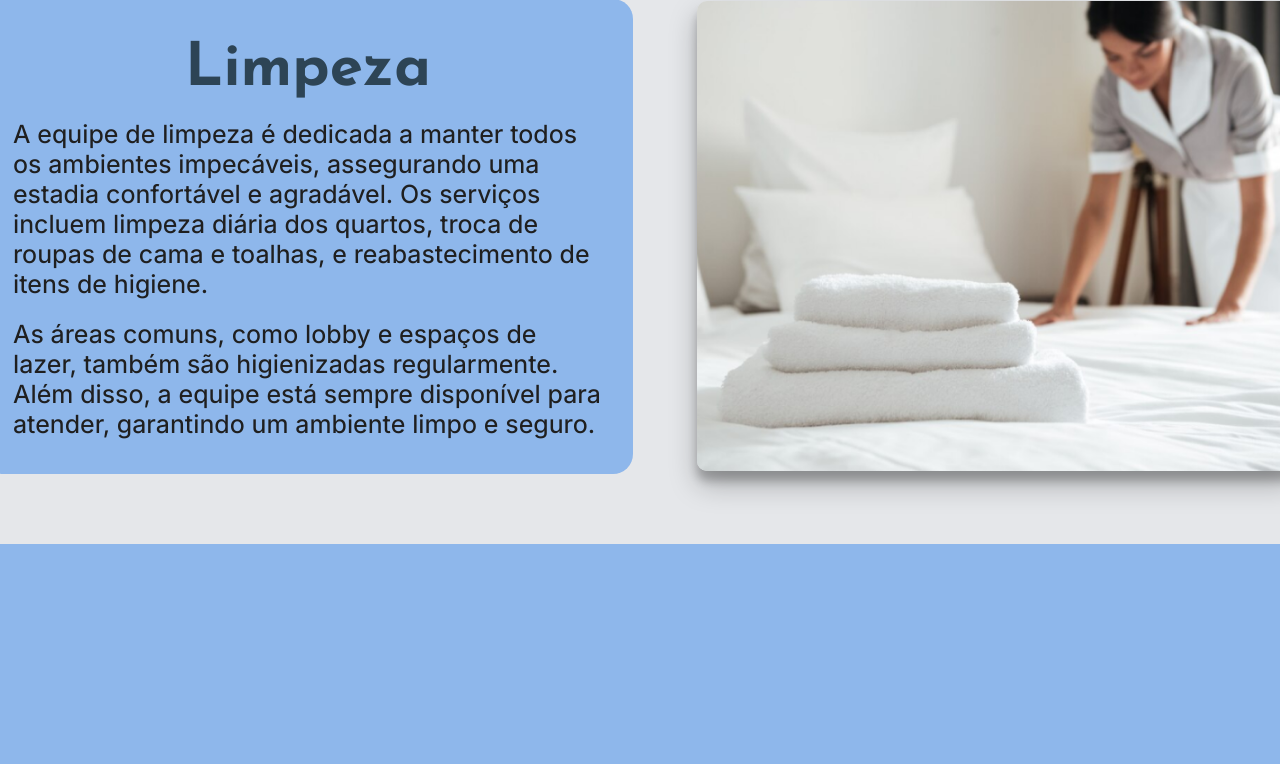
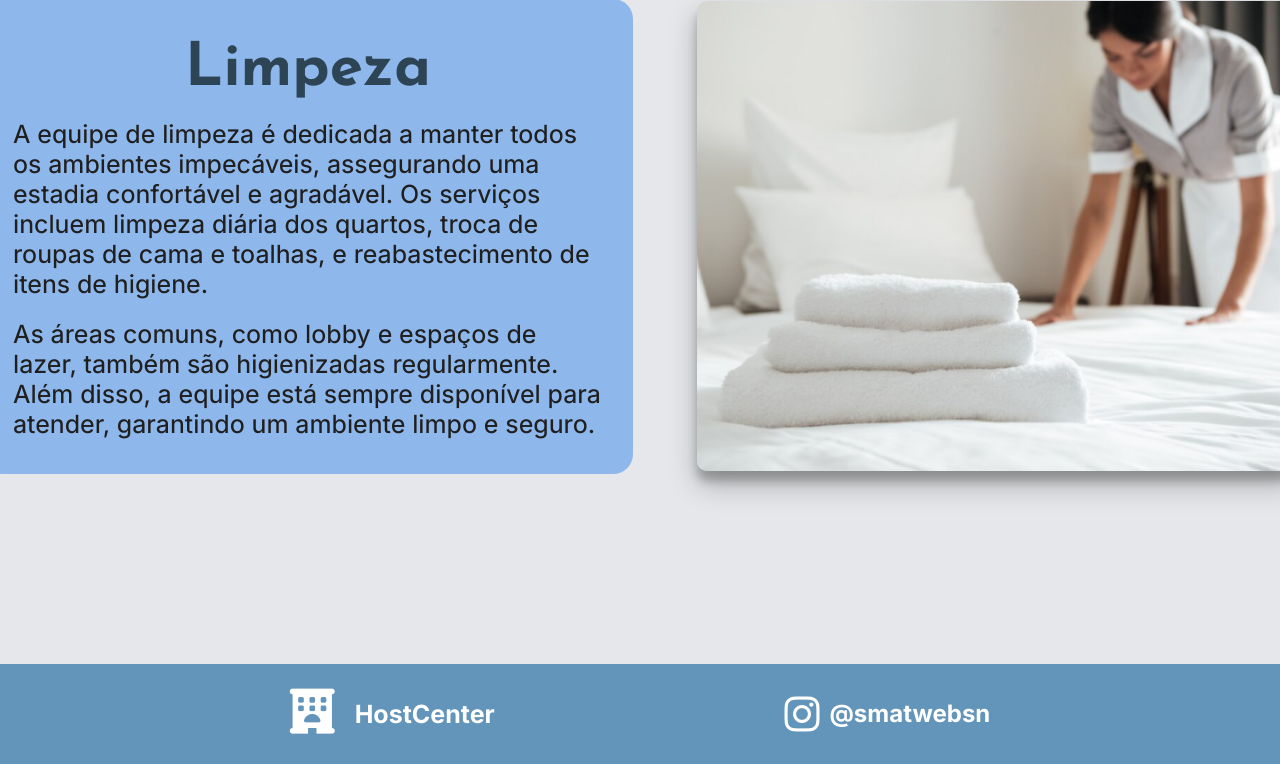
Before and after one commit to lucasbalderrama/hostcenter, a PHP site: page /servicos.html in a window 1280 px wide; the page is wider, and only the part inside the window is pictured. Shown: the part 2134-2898 px from the top of that part. Before the commit the page ends 2678 px from the top of that part, so only its background shows below. Run offline with PHP 8.4, Linux system fonts and the light colour scheme.

Commit message:
srviços footer

```diff
--- a/css/servicos.css
+++ b/css/servicos.css
@@ -61,7 +61,6 @@ a:hover{
 }
 
 section{
-    height: 220vh;
     margin: 10px;
 }
 h1{
@@ -124,3 +123,40 @@ p{
     align-items: center;
     flex-direction: column;
 }
+
+footer{
+    margin-top: 15vh;
+    background-color:rgba(99, 149, 187, 1);
+    color:white;
+    text-align: left;
+    padding: 10px;
+    bottom: 0;
+    display: flex;
+    justify-content: space-evenly;
+    align-items: center;
+    height: 80px;
+}
+
+footer a{
+    text-decoration: none;
+    margin-top: 5px;
+}
+
+.fa-instagram{
+    font-size: 40px;
+}
+.fa-hotel{
+    font-size: 45px;
+}
+.flex{
+    display: flex;
+}
+.flex a, .flex p{
+    margin-left: 10px;
+    color:white;
+    font-weight: bolder;
+    font-family: "Inter", sans-serif;
+}
+#footerHostCenter a, #footerHostCenter p{
+    margin-top: 30px;
+}
--- a/servicos.html
+++ b/servicos.html
@@ -4,6 +4,7 @@
     <meta charset="UTF-8">
     <meta name="viewport" content="width=device-width, initial-scale=1.0">
     <link rel="stylesheet" href="./css/servicos.css">
+    <link rel="stylesheet" href="https://cdnjs.cloudflare.com/ajax/libs/font-awesome/6.0.0-beta3/css/all.min.css">
     <link rel="preconnect" href="https://fonts.googleapis.com">
 <link rel="preconnect" href="https://fonts.gstatic.com" crossorigin>
 <link href="https://fonts.googleapis.com/css2?family=Inter:ital,opsz,wght@0,14..32,100..900;1,14..32,100..900&display=swap" rel="stylesheet">
@@ -69,9 +70,15 @@
             </div>
         </div>
     </section>
-    <!-- <footer>
-        <p>HostCenter</p>
-        <a href="#">@smartwebsn</a>
-    </footer> -->
+    <footer>
+        <div class="flex">
+            <i id="hotel" class="fa-solid fa-hotel"></i>
+            <p>HostCenter</p>
+        </div>
+        <div class="flex">
+            <i class="fa-brands fa-instagram"></i>
+            <a href="#">@smatwebsn</a>
+        </div>
+    </footer>
 </body>
 </html>
```
